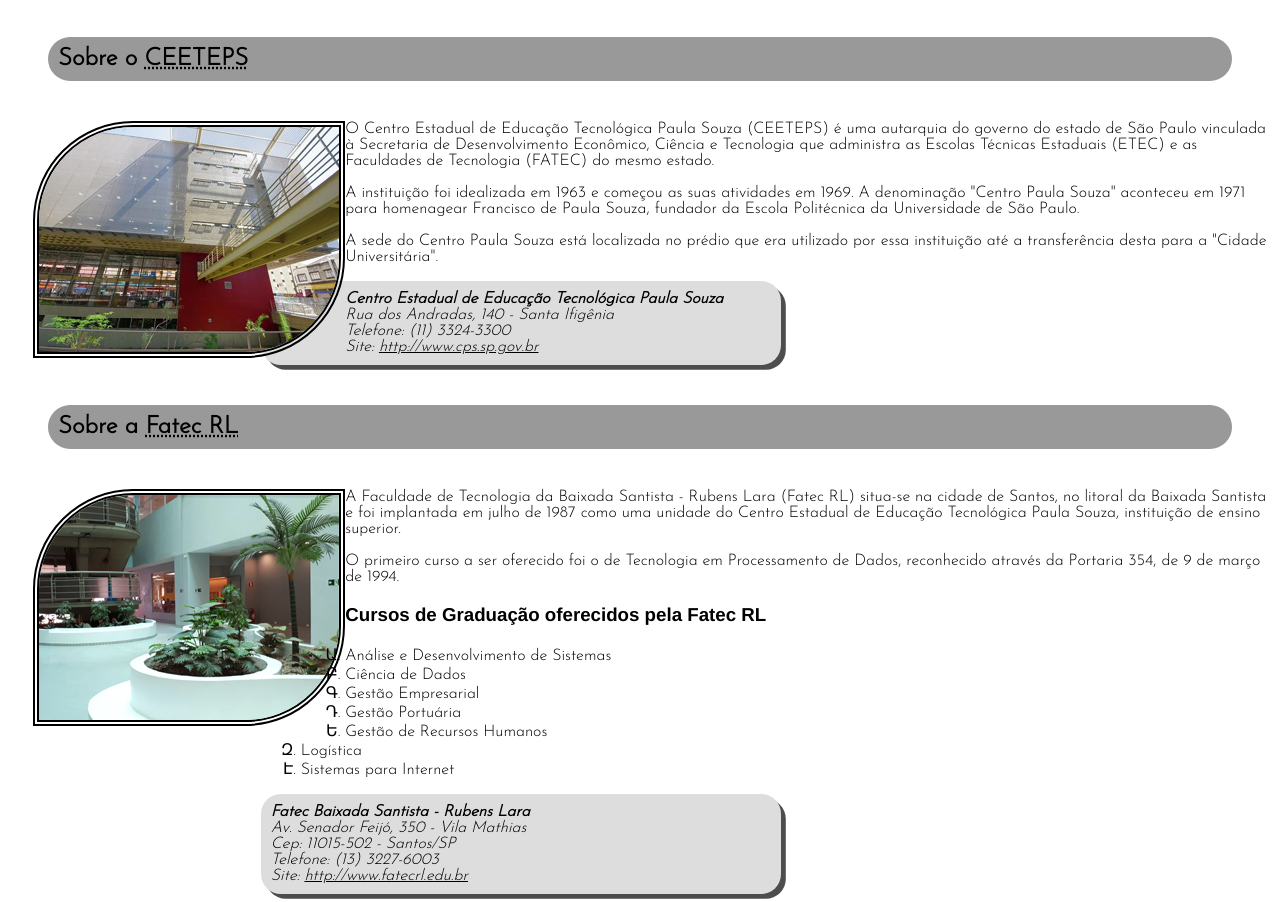
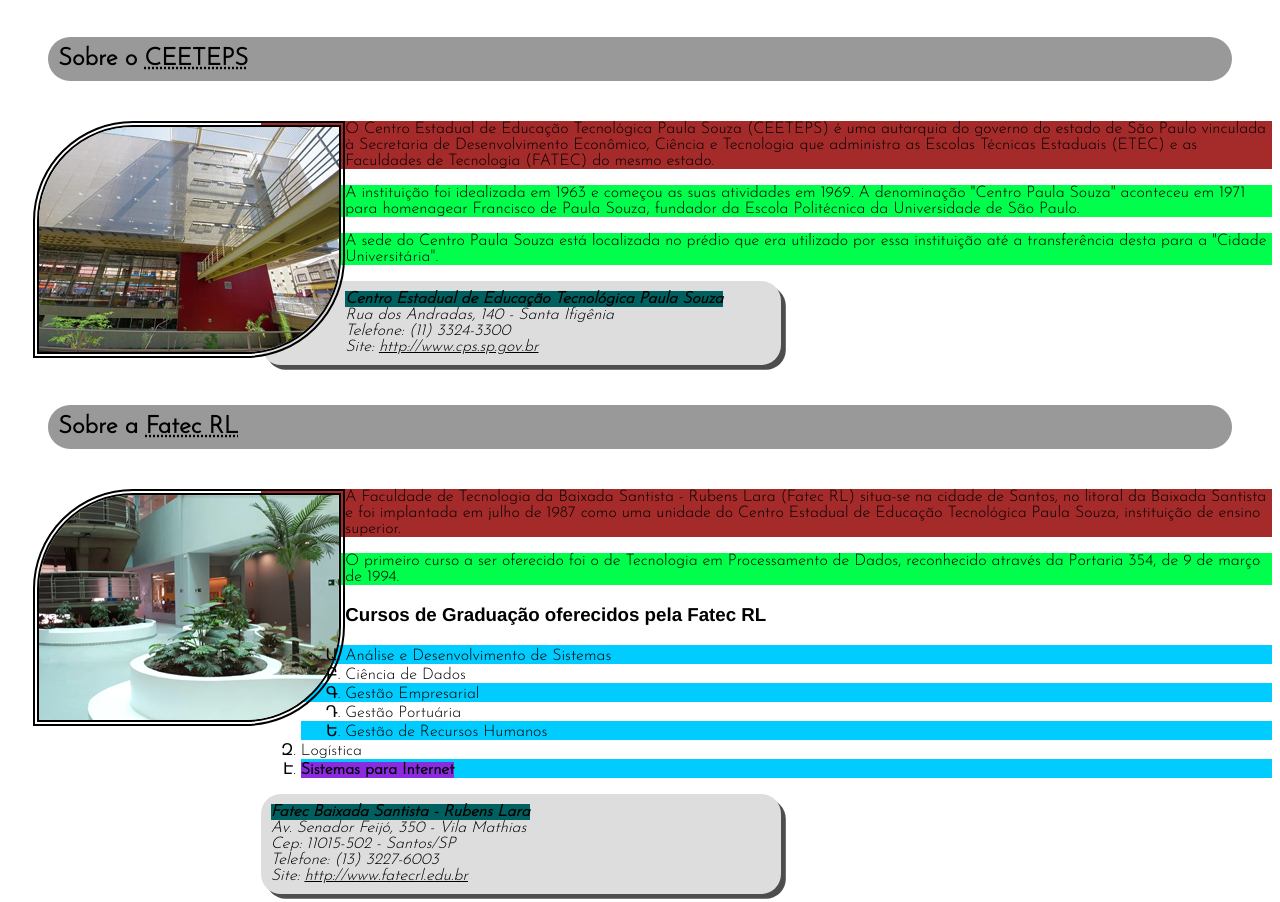
Before and after one commit to Ruan6400/SitesHTML, a plain HTML site: page Html/index.html in a window 1280 px wide. Shown: the part 76-978 px from the top of the page. Drawn offline with Linux system fonts and the light colour scheme.

Commit message:
Novos comandos de css

```diff
--- a/Html/index.html
+++ b/Html/index.html
@@ -2,12 +2,14 @@
 <html lang="pt-br">
 <head>
     <meta charset="UTF-8">
-    <title>CEETEPS | FATEC RL</title>
+    <title>Centro Estadual de Educação Tecnológica Paula Souza</title>
     <link href="style.css" rel="stylesheet">
 </head>
 <body>
     <h1 id="cabecalho">Centro Estadual de Educação Tecnológica Paula Souza</h1>
+
     <h2>Sobre o <abbr title="Centro Estadual de Educação Tecnológica Paula Souza">CEETEPS</abbr></h2>
+
     <img src="ceeteps-01.png" alt="Edifício CEETEPS" width="300" height="225">
 
     <p>
@@ -19,12 +21,13 @@
     <p>
         A sede do Centro Paula Souza está localizada no prédio que era utilizado por essa instituição até a transferência desta para a "Cidade Universitária".
     </p>
-        <address>
-            <span class="negrito">Centro Estadual de Educação Tecnológica Paula Souza</span><br>
+
+    <address>
+            <strong>Centro Estadual de Educação Tecnológica Paula Souza</strong><br>
         Rua dos Andradas, 140 - Santa Ifigênia<br>
         Telefone: (11) 3324-3300<br>
         Site: <a href="https://www.cps.sp.gov.br/" target="_blank">http://www.cps.sp.gov.br</a>
-        </address>
+    </address>
 
     <h2>Sobre a <abbr title ="Faculdade de Tecnologia da Baixada Santista Rubens Lara">Fatec RL</abbr></h2>
         <img src="fatec-rl-01.png" alt="Entrada da FATEC" width="300" height="225">
@@ -44,9 +47,9 @@
         <li>Gestão Portuária</li>
         <li>Gestão de Recursos Humanos</li>
         <li>Logística</li>
-        <li>Sistemas para Internet</li>
+        <li><strong>Sistemas para Internet</strong></li>
     </ul>
-    <address><span class="negrito">Fatec Baixada Santista - Rubens Lara</span><br>
+    <address><strong>Fatec Baixada Santista - Rubens Lara</strong><br>
         Av. Senador Feijó, 350 - Vila Mathias<br>
         Cep: 11015-502 - Santos/SP<br>
         Telefone: (13) 3227-6003<br>
--- a/Html/style.css
+++ b/Html/style.css
@@ -1,4 +1,27 @@
 @import url('https://fonts.googleapis.com/css2?family=Josefin+Sans:wght@300&display=swap');
+
+/* usar "*.marca" por exemplo fará um reset em todos os elementos da classe marca*/
+
+* { /*seletor universal, utilizado para CSS Reset (começar com valores iniciais)*/
+/*    margin: 0;
+    padding: 0; */
+}
+
+h2~p { /*combinador geral de irmãos*/
+    background-color: brown;
+}
+
+p+p{ /* seletor de irmão adjacente */
+    background-color: rgb(0, 255, 76);
+}
+
+li:first-child, li:last-child{
+    background-color: aquamarine;
+}
+
+li:nth-child(odd) { /*posição específica da criança, pode ser usado o número, odd ou even*/
+    background-color:rgb(0, 204, 255)
+}
 
 body{
     font-family:'Josefin Sans', 'Arial Narrow', Arial, sans-serif;
@@ -56,11 +79,32 @@
     margin-left: 20%;
 }
 
-.negrito{
-    font-weight: 700;
-}
-
 ul{
     margin-left: 20%;
     list-style: armenian;
 }
+
+/* Seletores Avançados */
+
+strong{
+    background-color: blue;
+}
+
+/* Descendente e filhos tem o mesmo valor (0,0,2) então a ordem determina quem vai funcionar */
+
+address strong{ /*descendente*/
+    background-color: aqua;
+}
+
+address > strong{ /*filhos*/
+    background-color: rgb(0, 95, 95);
+}
+
+ul strong{
+    background-color: aquamarine;
+}
+
+/*se tiver id, ficaria ul#lista-cursos > li > strong*/
+ul > li > strong{ /* "ul > strong" não funciona pois a descendencia tem de ser direta */
+    background-color: blueviolet;
+}
```
